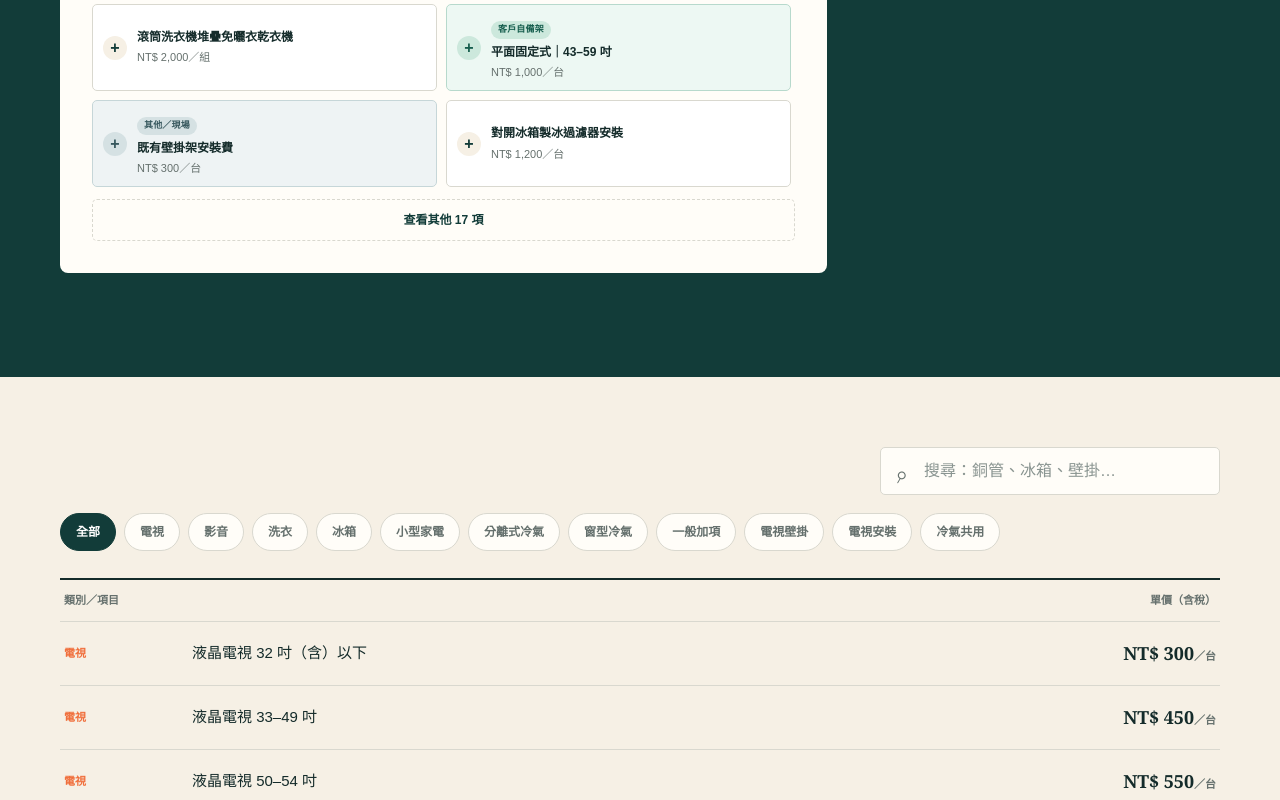
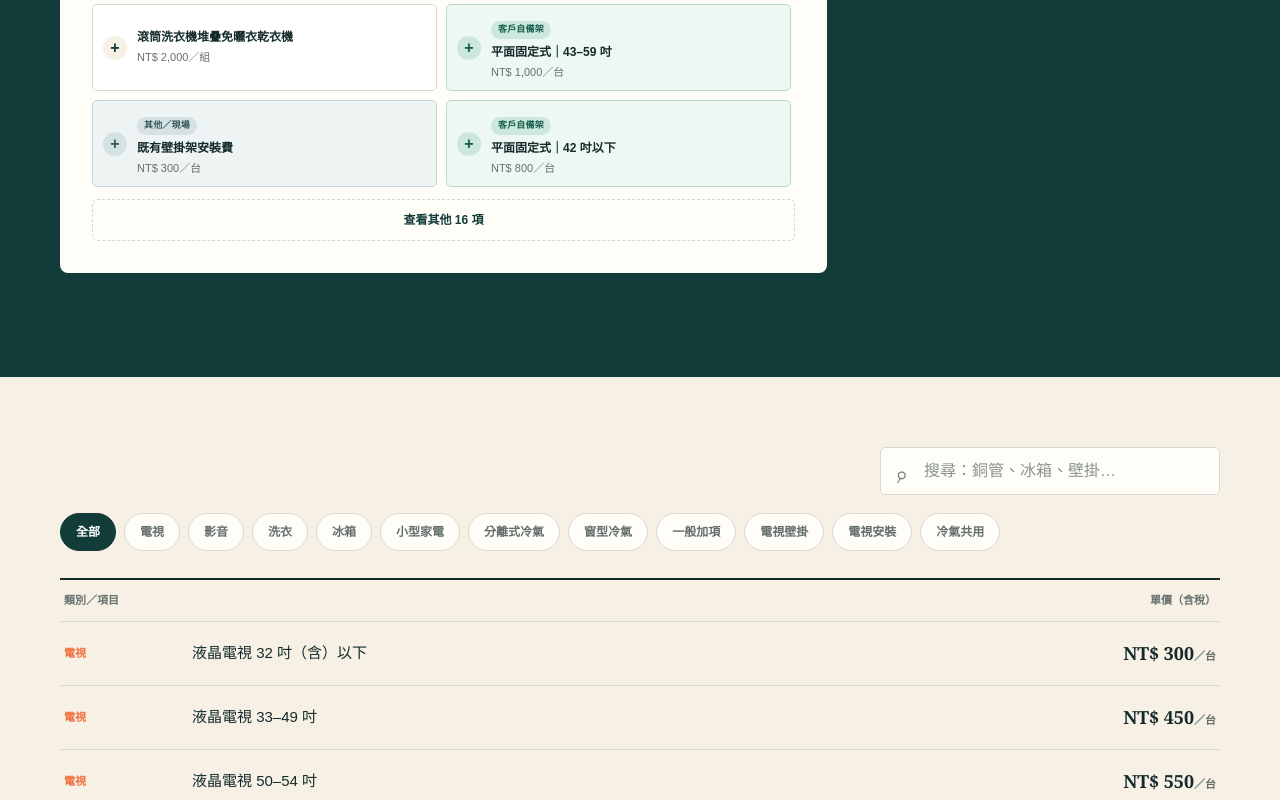
Before and after one commit to lalawgwg99/WGapp, a Next.js app: page / in a window 1280 px wide. Shown: the part 1740-2540 px from the top of the page. Built offline with nearby package versions, Linux system fonts and the light colour scheme.

Commit message:
Remove refrigerator filter installation

```diff
--- a/app/page.tsx
+++ b/app/page.tsx
@@ -70,7 +70,6 @@ const windowAC: FeeItem[] = [
 const extras: FeeItem[] = [
   { id: "door", category: "一般加項", name: "拆卸大門／室內門／過窗", price: 200, unit: "次" },
   { id: "fridge-door", category: "一般加項", name: "冰箱門拆裝（兩片門板）", price: 300, unit: "台", note: "每超出一片加收 150 元" },
-  { id: "ice-filter", category: "一般加項", name: "對開冰箱製冰過濾器安裝", price: 1200, unit: "台" },
   { id: "washer-stack", category: "一般加項", name: "滾筒洗衣機堆疊免曬衣乾衣機", price: 2000, unit: "組" },
   { id: "tv-own-fixed42", category: "電視壁掛", name: "平面固定式｜42 吋以下", price: 800, unit: "台", note: "僅安裝費；適用水泥牆面，特殊牆面另議" },
   { id: "tv-own-fixed59", category: "電視壁掛", name: "平面固定式｜43–59 吋", price: 1000, unit: "台", note: "僅安裝費；適用水泥牆面，特殊牆面另議" },
```
